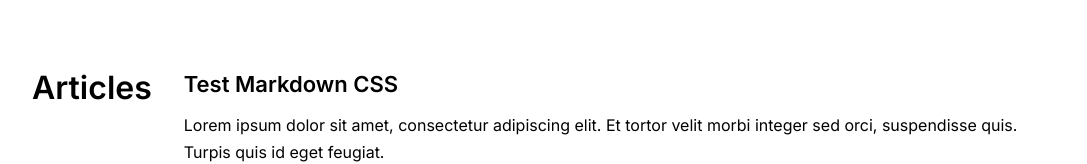
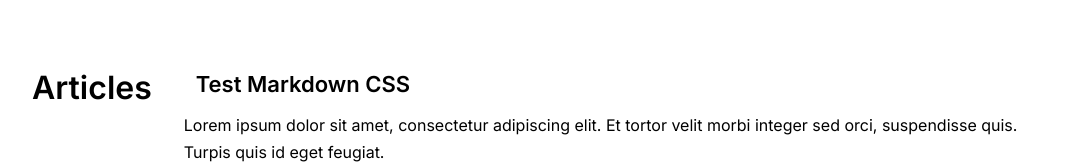
Before and after one commit to michaelparkadze/v1, a Next.js app: page / in a window 1280 px wide. In both pictures the pointer is over the element 715 px from the left and 2500 px from the top of the page. Shown: the part 2341-2505 px from the top of the page, without its empty margins (96-1183 px from the left). Built offline with nearby package versions, Linux system fonts and the light colour scheme.

Commit message:
[Update] Nice minimal hover animation

```diff
--- a/components/ArticleCard/styles.module.scss
+++ b/components/ArticleCard/styles.module.scss
@@ -2,11 +2,13 @@
   cursor: pointer;
   padding-bottom: 40px;
   border-bottom: 1px solid #ccc;
+
   .title {
     font-size: 1.375rem;
     font-weight: 600;
     line-height: 1.35;
     margin-bottom: 12px;
+    transition: transform 0.2s;
   }
   .description {
     margin-bottom: 24px;
@@ -41,4 +43,9 @@
       }
     }
   }
+  &:hover {
+    .title {
+      transform: translateX(12px);
+    }
+  }
 }
```
